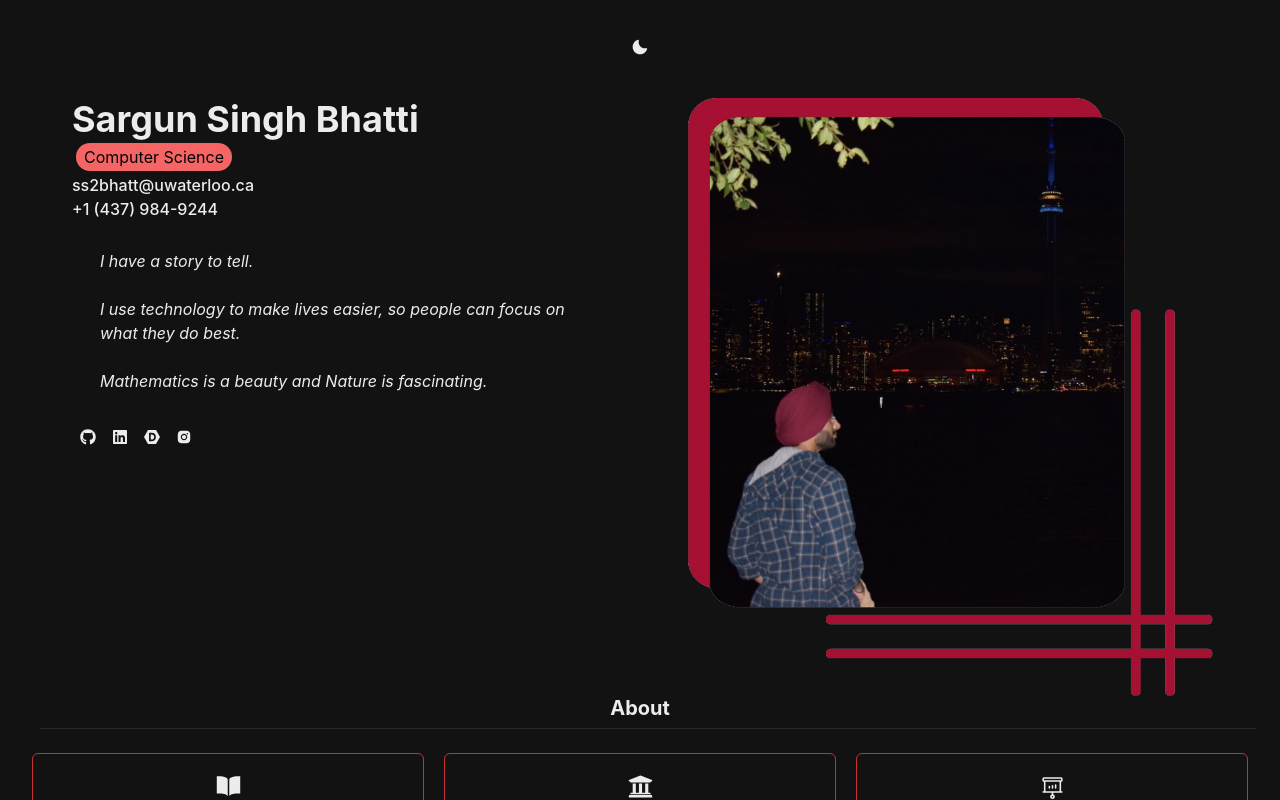
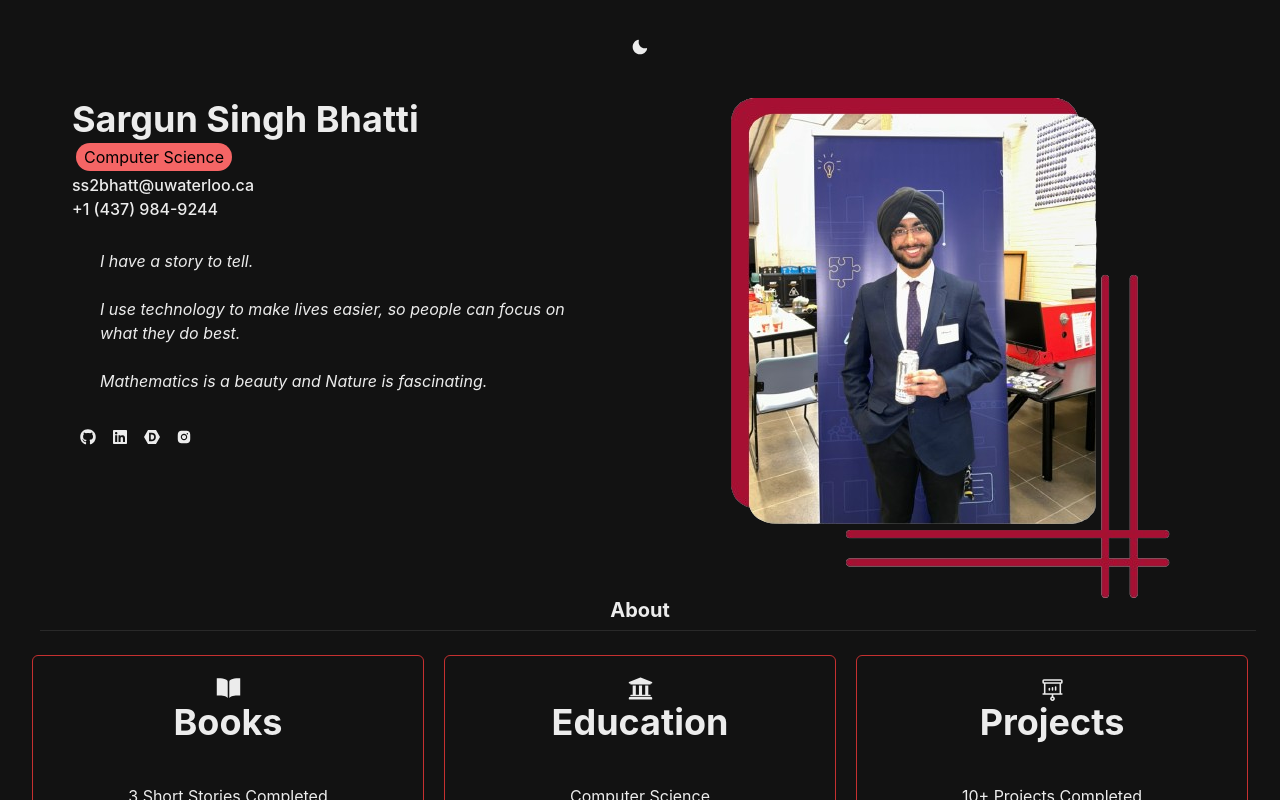
Before and after one commit to TheFJcurve/personal-portfolio, a React (Vite) app: page / in a window 1280 px wide. Shown: the top 800 px of the page. Built offline with nearby package versions, Linux system fonts and the light colour scheme.

Commit message:
changed picture

```diff
--- a/src/components/Introduction.tsx
+++ b/src/components/Introduction.tsx
@@ -1,12 +1,12 @@
 import {
-  Grid,
   GridItem,
   HStack,
   Heading,
   Highlight,
   Image,
   Link,
-  Text,
+  SimpleGrid,
+  Text
 } from "@chakra-ui/react";
 import { AiFillInstagram } from "react-icons/ai";
 import { FaGithub, FaLinkedin } from "react-icons/fa";
@@ -81,8 +81,9 @@ const IntroductionText = ({
 
 const Introduction = () => {
   return (
-    <Grid
-      templateColumns={{ sm: "repeat(1, 1fr)", md: "repeat(2, 1fr)" }}
+    <SimpleGrid
+      justifyItems={"center"}
+      columns={{ sm: 1, md: 2 }}
       marginTop={10}
       gap={5}
     >
@@ -104,7 +105,7 @@ const Introduction = () => {
           style={{ alignSelf: "center" }}
         />
       </GridItem>
-    </Grid>
+    </SimpleGrid>
   );
 };
 
```
Also changed, not shown: src/assets/sargun.png.
